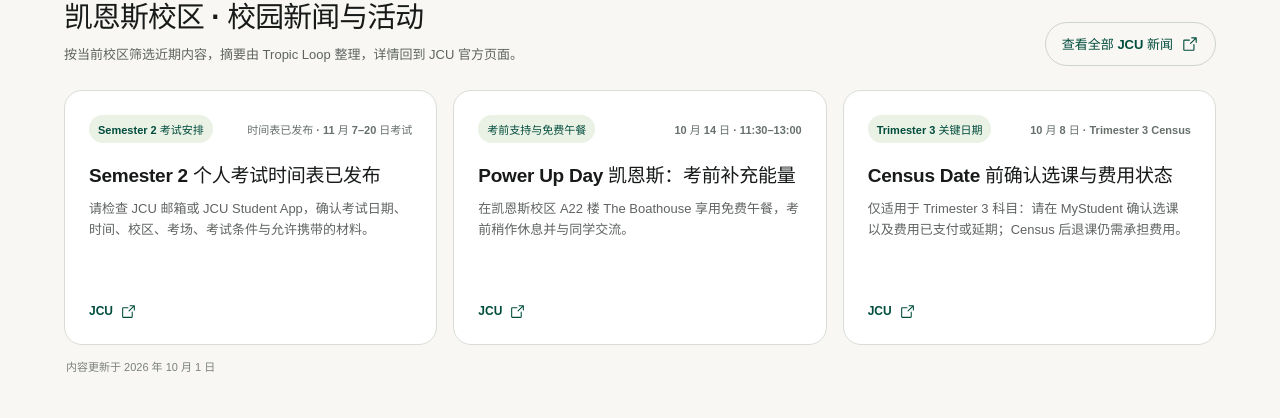
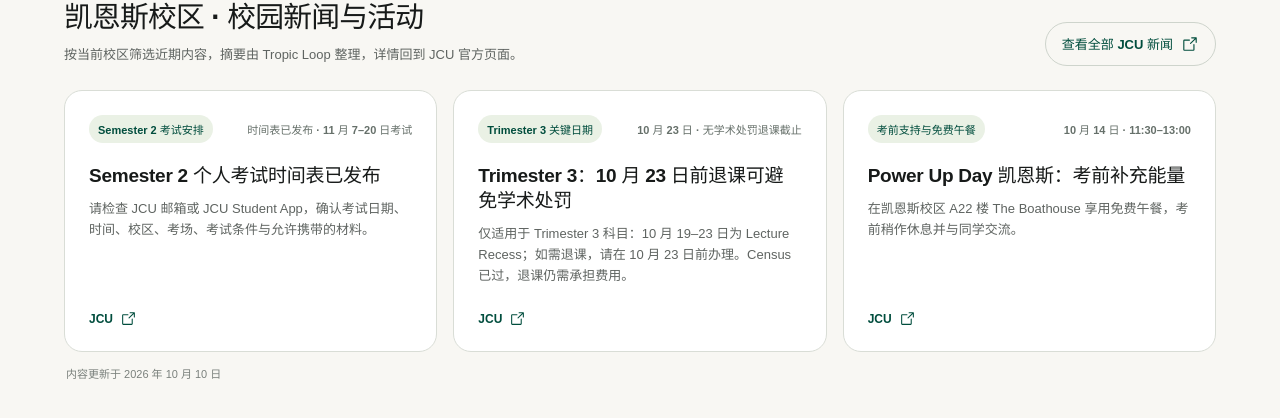
Before and after one commit to Haodong-Zhang1/Tropic-Loop-Website, a React (Vite) app: page / in a window 1280 px wide. Shown: the part 608-1026 px from the top of the page. Built offline with nearby package versions, Linux system fonts and the light colour scheme.

Commit message:
Replace expired census reminder

```diff
--- a/src/data/content.js
+++ b/src/data/content.js
@@ -413,7 +413,7 @@
       newsTitle: "校园新闻与活动",
       newsIntro: "按当前校区筛选近期内容，摘要由 Tropic Loop 整理，详情回到 JCU 官方页面。",
       allNews: "查看全部 JCU 新闻",
-      newsUpdated: "内容更新于 2026 年 10 月 1 日",
+      newsUpdated: "内容更新于 2026 年 10 月 10 日",
       exploreTitle: "从校园开始",
       exploreIntro: "官方校园信息、住宿与创新空间，一次找到正确入口。",
     },
@@ -521,7 +521,7 @@
       newsTitle: "Campus news and events",
       newsIntro: "Recent stories are filtered by campus, summarised by Tropic Loop and linked back to the official JCU page.",
       allNews: "View all JCU news",
-      newsUpdated: "Content updated 1 October 2026",
+      newsUpdated: "Content updated 10 October 2026",
       exploreTitle: "Start with the campus",
       exploreIntro: "Official campus information, housing and innovation spaces with the right next link.",
     },
@@ -638,6 +638,16 @@
     url: "https://www.jcu.edu.au/students/assessment-and-results/formal-examinations/exam-dates-and-timetable",
   },
   {
+    id: "trimester-3-withdrawal-deadline-2026",
+    campus: "both",
+    date: "2026-10-23",
+    dateLabel: { zh: "10 月 23 日 · 无学术处罚退课截止", en: "23 Oct · withdrawal deadline" },
+    category: { zh: "Trimester 3 关键日期", en: "Trimester 3 key date" },
+    title: { zh: "Trimester 3：10 月 23 日前退课可避免学术处罚", en: "Trimester 3: withdraw by 23 October to avoid academic penalty" },
+    summary: { zh: "仅适用于 Trimester 3 科目：10 月 19–23 日为 Lecture Recess；如需退课，请在 10 月 23 日前办理。Census 已过，退课仍需承担费用。", en: "For Trimester 3 subjects only: 19–23 October is lecture recess. Withdraw by 23 October to avoid an academic fail; fees still apply because census has passed." },
+    url: "https://www.jcu.edu.au/students/academic-calendars/academic-calendars-2026/Trimesters.pdf",
+  },
+  {
     id: "power-up-day-foodbank-townsville-2026",
     campus: "townsville",
     date: "2026-10-14",
@@ -656,16 +666,6 @@
     title: { zh: "Power Up Day 凯恩斯：考前补充能量", en: "Power Up Day Cairns: recharge before exams" },
     summary: { zh: "在凯恩斯校区 A22 楼 The Boathouse 享用免费午餐，考前稍作休息并与同学交流。", en: "Recharge before exams with free food and good company at The Boathouse, Building A22, JCU Cairns." },
     url: "https://www.jcu.edu.au/events/2026/september/power-up-day-cairns",
-  },
-  {
-    id: "trimester-3-census-date-2026",
-    campus: "both",
-    date: "2026-10-08",
-    dateLabel: { zh: "10 月 8 日 · Trimester 3 Census", en: "8 Oct · Trimester 3 census" },
-    category: { zh: "Trimester 3 关键日期", en: "Trimester 3 key date" },
-    title: { zh: "Census Date 前确认选课与费用状态", en: "Confirm your enrolment and fees before census" },
-    summary: { zh: "仅适用于 Trimester 3 科目：请在 MyStudent 确认选课以及费用已支付或延期；Census 后退课仍需承担费用。", en: "For Trimester 3 subjects: confirm your enrolment and that fees are paid or deferred in MyStudent; withdrawals after census remain financially liable." },
-    url: "https://www.jcu.edu.au/students/academic-calendars/academic-calendars-2026/Trimesters.pdf",
   },
 ];
 
```
